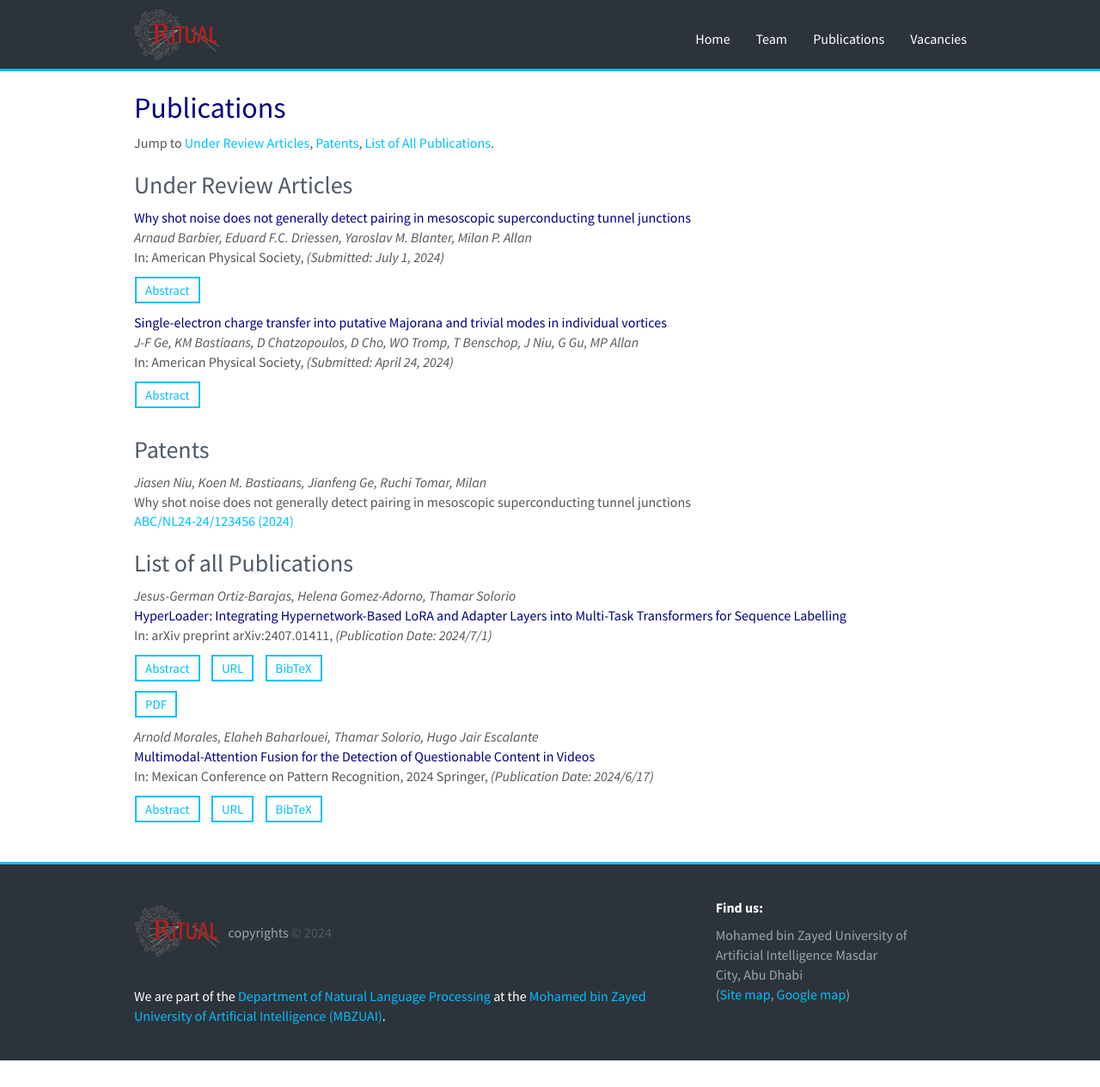
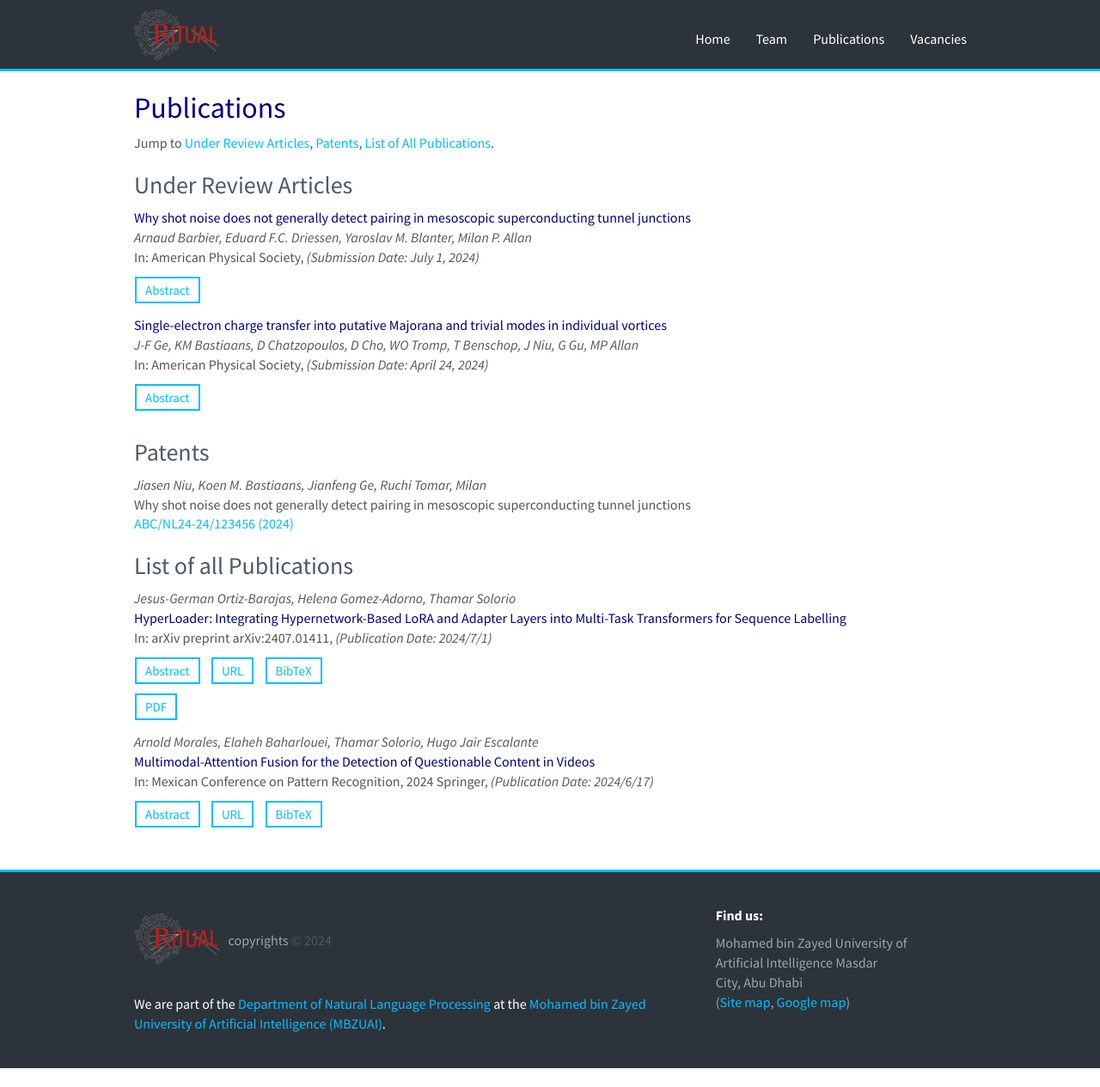
Before and after one commit to RamzaBasharat/MBZUAI, a Jekyll site: the page built from _pages/publications.md, in a window 1280 px wide and 1265 px high. Shown: the whole window at 86% size. Built offline with Jekyll 4.4.1, drawn with Linux system fonts in a browser that asks for light colours; nearby versions of some CDN libraries.

Commit message:
updating publications

```diff
--- a/_pages/publications.md
+++ b/_pages/publications.md
@@ -16,15 +16,15 @@ Jump to [Under Review Articles](#under-review-articles), [Patents](#patents), [L
 
   <span class="navy">{{ publi.title }}</span><br />
   <em>{{ publi.authors }} </em><br />
-  In: {{ publi.publisher }}, <i>(Submitted: {{publi.date}})</i>
-<div class="row" style="margin-bottom:0px">
+  In: {{ publi.publisher }}, <i>(Submission Date: {{publi.date}})</i>
+<div class="row" style="margin-bottom:3px">
   <div class="col-sm-12 clearfix">
   <a class="small-sky-btn" data-toggle="collapse" href="#abs-{{ forloop.index }}" role="button" aria-expanded="false" aria-controls="abs-{{ forloop.index }}">
     Abstract
   </a>
 </div>
 </div>
-<div class="collapse" id="abs-{{ forloop.index }}">
+<div class="collapse" id="abs-{{ forloop.index }}" style="color:#fff; background-color:#2c333a">
     {{publi.abs}}
 </div>
 
@@ -47,7 +47,7 @@ Jump to [Under Review Articles](#under-review-articles), [Patents](#patents), [L
   <em>{{ publi.authors }} </em><br />
   <span class="navy">{{ publi.title }}</span><br />
   In: {{publi.publisher}}, <i>(Publication Date: {{ publi.date }})</i>
-<div class="row" style="margin-bottom:0px">
+<div class="row" style="margin-bottom:3px">
   <div class="col-sm-12 clearfix">
   <a class="small-sky-btn" data-toggle="collapse" href="#abstract-{{ forloop.index }}" role="button" aria-expanded="false" aria-controls="abstract-{{ forloop.index }}">
     Abstract
```
